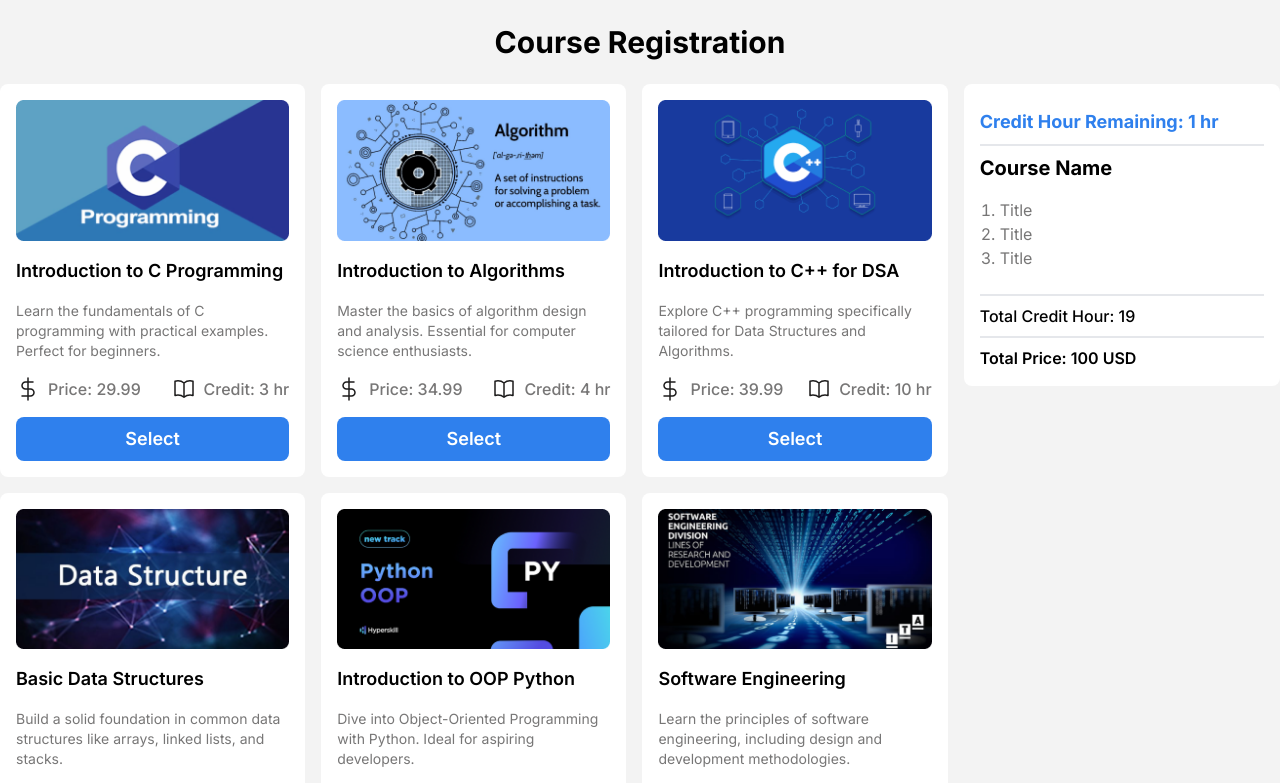
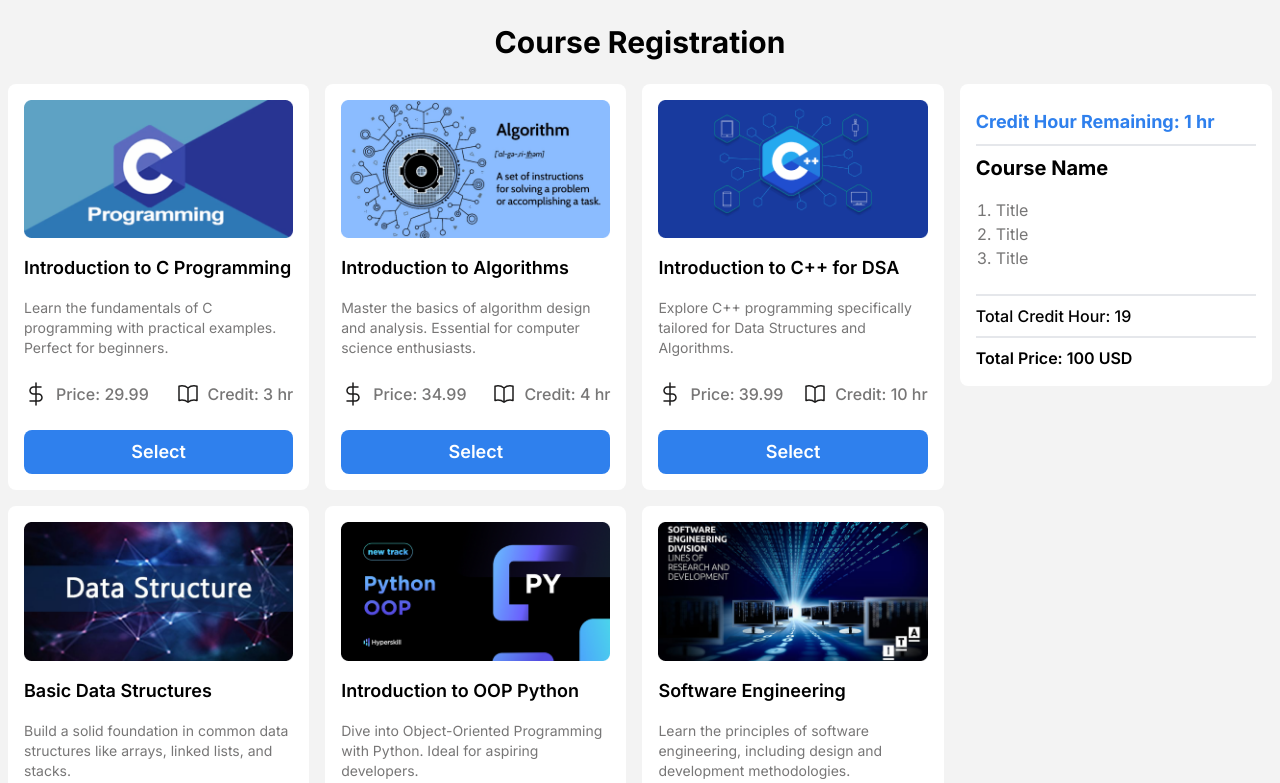
Before and after one commit to mehediy/course-registration, a React (Vite) app: page / in a window 1280 px wide. Shown: the top 783 px of the page. Built offline with nearby package versions, Linux system fonts and the light colour scheme.

Commit message:
Card style fix

```diff
--- a/src/App.jsx
+++ b/src/App.jsx
@@ -4,7 +4,7 @@ import Cart from "./components/Cart/Cart";
 
 function App() {
   return (
-    <div className="container mx-auto">
+    <div className="container mx-auto pb-14 px-2">
       <h1 className="text-center text-3xl font-bold py-6">
         Course Registration
       </h1>
--- a/src/components/Cards/Card.jsx
+++ b/src/components/Cards/Card.jsx
@@ -6,11 +6,13 @@ const Card = ({ course }) => {
   const { id, cover, title, description, price, credit } = course;
   return (
     <div className="bg-white p-4 rounded-lg flex flex-col justify-between gap-4">
-      <img src={cover} alt={course.title} />
-      <h2 className="text-lg font-semibold">{title}</h2>
-      <p className="text-sm text-[#1C1B1B99] ">{description}</p>
       <div className="flex flex-col gap-4">
-        <div className="flex justify-between items-center text-[#1C1B1B99] font-medium">
+        <img src={cover} alt={course.title} />
+        <h2 className="text-lg font-semibold">{title}</h2>
+        <p className="text-sm text-[#1C1B1B99] ">{description}</p>
+      </div>
+      <div className="flex flex-col gap-4">
+        <div className="flex justify-between items-center text-[#1C1B1B99] font-medium py-2">
           <span className="flex items-center gap-2">
             <img src={dollar} /> Price: {price}
           </span>
```
